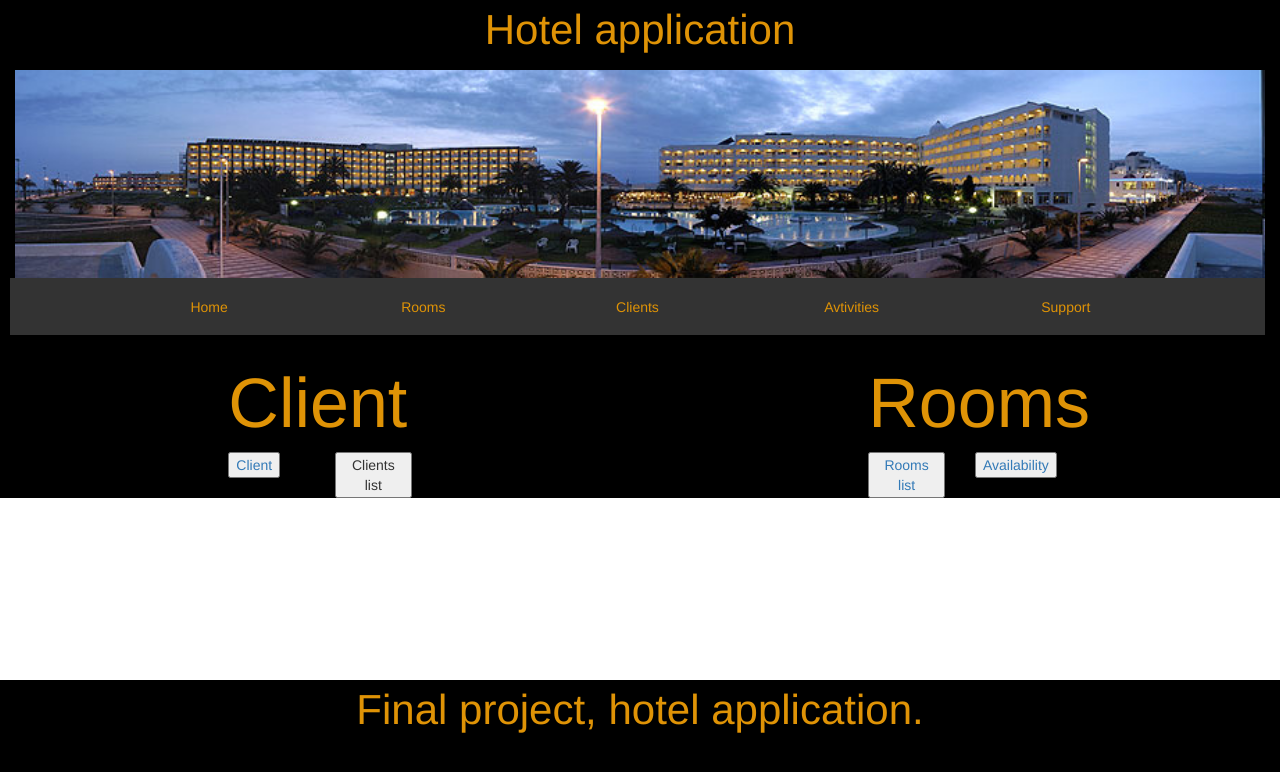
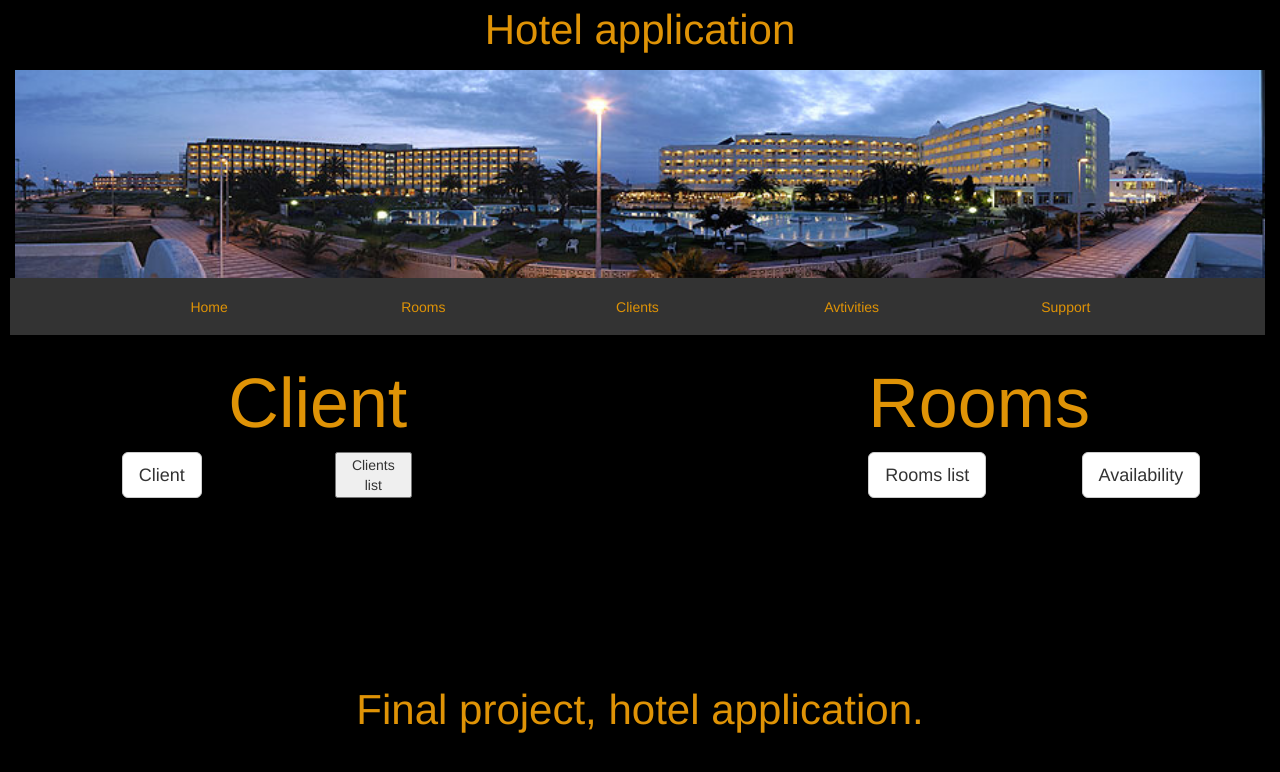
Before and after one commit to AndreeaSauchea/ProiectFinalFE, a plain HTML site: page index.html in a window 1280 px wide. Drawn offline with Linux system fonts and the light colour scheme.

Commit message:
homepage almost done

```diff
--- a/index.html
+++ b/index.html
@@ -1,5 +1,5 @@
 <!DOCTYPE html>
-<html lang="en">
+<html lang="en" style="background-color: black">
 <head>
     <meta charset="UTF-8">
     <meta name="viewport" content="width=device-width, initial-scale=1.0">
@@ -14,9 +14,7 @@
 <body>
     <header id=header-overrides>
         <div class="container-fluid">
-                <p id="header-content">
-                        Hotel application
-                </p>
+                <p id="header-content">Hotel application</p>
         </div>
     </header>
     <div class="container-fluid">
@@ -50,22 +48,24 @@
                         <div class="col-md-2"></div>
                     </div>
                     <div class="row">
-                        <div class="col-md-2"></div>
+                        <div class="col-md-1"></div>
                         <div class="col-md-1">
-                            <a href="/html/client.html"><button>Client</button></a>
+                            <a class="btn btn-default btn-lg" role="button" href="/html/client.html">Client</a>
                         </div>
+                        <div class="col-md-1"></div>
                         <div class="col-md-1">
-                            <!--de pus link la o lista de clienti care trebuie facuta-->
+                            <!--de pus link la o lista de clienti care trebuie facuta si dupa bootstrap-->
                             <button>Clients list</button>
                         </div>
                         <div class="col-md-4"></div>
                         <div class="col-md-1">
-                            <a href="/html/rooms.html"><button>Rooms list</button></a>
+                            <a class="btn btn-default btn-lg" role="button" href="/html/rooms.html">Rooms list</a>
                         </div>
+                        <div class="col-md-1"></div>
                         <div class="col-md-1">
-                            <a href="/html/availability.html"><button>Availability</button></a>
+                            <a class="btn btn-default btn-lg" role="button" href="/html/availability.html">Availability</a>
                         </div>
-                        <div class="col-md-2"></div>
+                        <div class="col-md-1"></div>
                     </div>
                 </div>
             </div>
```
